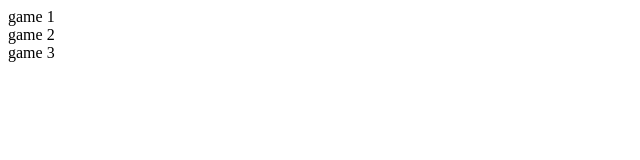
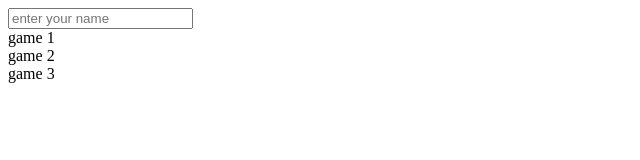
Before and after one commit to HillelChen/memory-games-team-1, a plain HTML site: page index.html in a window 1280 px wide. Shown: the whole page, without its empty margins (0-640 px from the left). Drawn offline with Linux system fonts and the light colour scheme.

Commit message:
added place to enter playes name

```diff
--- a/index.html
+++ b/index.html
@@ -5,7 +5,9 @@
     <meta name="viewport" content="width=device-width, initial-scale=1.0">
     <title>Document</title>
 </head>
+
 <body>
+    <input type="text" placeholder="enter your name">
     <div>
         <div>
             game 1
```
